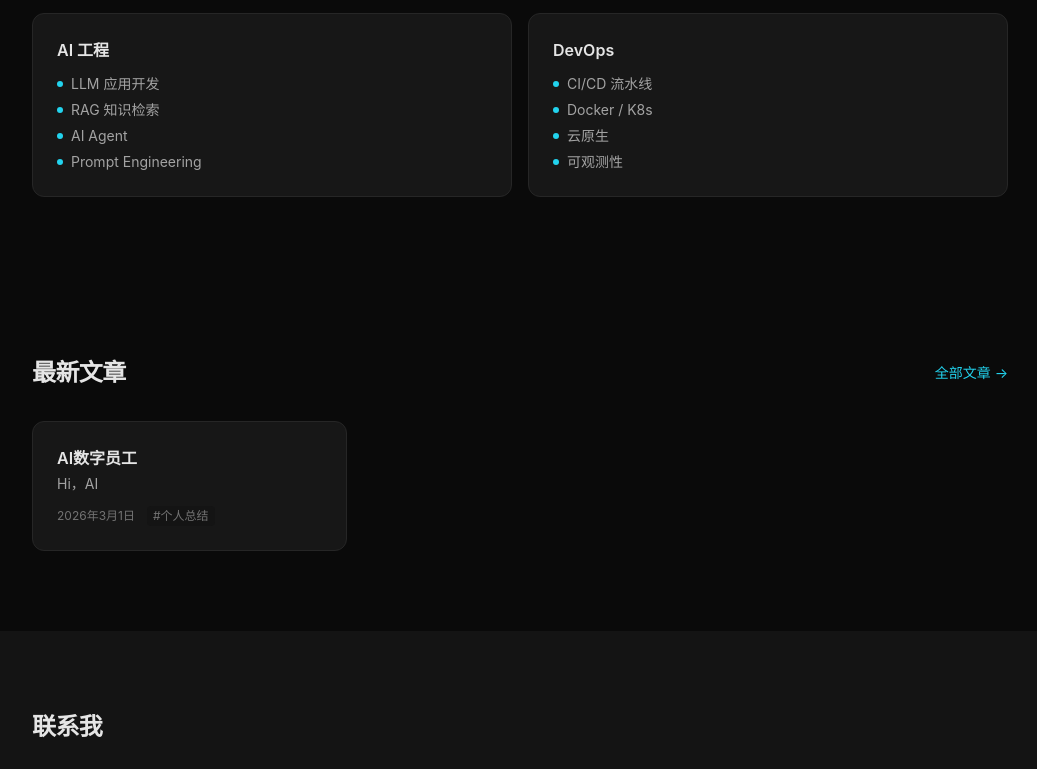
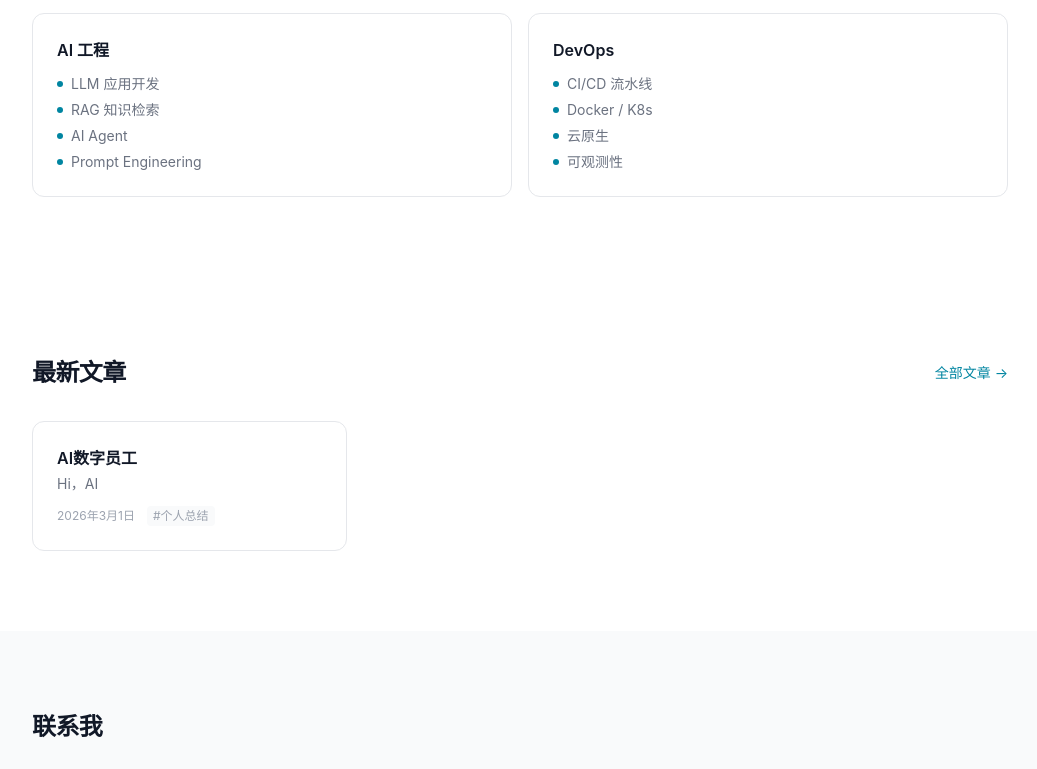
Before and after one commit to GuanXcode/GuanXcode.github.io, an Astro site: page / in a window 1280 px wide. Shown: the part 1246-2015 px from the top of the page, without its empty margins (120-1157 px from the left). Built offline with nearby package versions, Linux system fonts and the light colour scheme; Astro itself is replaced by a stand-in of ours.

Commit message:
style change

```diff
--- a/src/components/Contact.astro
+++ b/src/components/Contact.astro
@@ -6,14 +6,14 @@
     <h2 class="text-2xl font-bold tracking-tight mb-8">联系我</h2>
     <div class="flex flex-col sm:flex-row gap-4">
       <a href="mailto:guanx214@gmail.com"
-         class="inline-flex items-center gap-3 px-5 py-3 rounded-xl border border-[var(--color-border)] bg-[var(--color-card)] hover:border-[var(--color-text-muted)] transition-all group">
+         class="inline-flex items-center gap-3 px-5 py-3 rounded-xl border border-[var(--color-border)] bg-[var(--color-card)] hover:shadow-md transition-all group">
         <svg class="w-5 h-5 text-[var(--color-text-muted)] group-hover:text-[var(--color-brand)] transition-colors" fill="none" viewBox="0 0 24 24" stroke="currentColor" stroke-width="2">
           <path d="M3 8l7.89 5.26a2 2 0 002.22 0L21 8M5 19h14a2 2 0 002-2V7a2 2 0 00-2-2H5a2 2 0 00-2 2v10a2 2 0 002 2z"/>
         </svg>
         <span class="text-sm text-[var(--color-text-secondary)]">guanx214@gmail.com</span>
       </a>
       <a href="https://github.com/GuanXcode" target="_blank" rel="noopener noreferrer"
-         class="inline-flex items-center gap-3 px-5 py-3 rounded-xl border border-[var(--color-border)] bg-[var(--color-card)] hover:border-[var(--color-text-muted)] transition-all group">
+         class="inline-flex items-center gap-3 px-5 py-3 rounded-xl border border-[var(--color-border)] bg-[var(--color-card)] hover:shadow-md transition-all group">
         <svg class="w-5 h-5 text-[var(--color-text-muted)] group-hover:text-[var(--color-brand)] transition-colors" fill="currentColor" viewBox="0 0 24 24">
           <path d="M12 0C5.37 0 0 5.37 0 12c0 5.31 3.435 9.795 8.205 11.385.6.105.825-.255.825-.57 0-.285-.015-1.23-.015-2.235-3.015.555-3.795-.735-4.035-1.41-.135-.345-.72-1.41-1.23-1.695-.42-.225-1.02-.78-.015-.795.945-.015 1.62.87 1.845 1.23 1.08 1.815 2.805 1.305 3.495.99.105-.78.42-1.305.765-1.605-2.67-.3-5.46-1.335-5.46-5.925 0-1.305.465-2.385 1.23-3.225-.12-.3-.54-1.53.12-3.18 0 0 1.005-.315 3.3 1.23.96-.27 1.98-.405 3-.405s2.04.135 3 .405c2.295-1.56 3.3-1.23 3.3-1.23.66 1.65.24 2.88.12 3.18.765.84 1.23 1.905 1.23 3.225 0 4.605-2.805 5.625-5.475 5.925.435.375.81 1.095.81 2.22 0 1.605-.015 2.895-.015 3.3 0 .315.225.69.825.57A12.02 12.02 0 0024 12c0-6.63-5.37-12-12-12z"/>
         </svg>
--- a/src/components/PostCard.astro
+++ b/src/components/PostCard.astro
@@ -12,7 +12,7 @@ const { title, excerpt, date, tags = [], slug } = Astro.props;
 const dateStr = date.toLocaleDateString('zh-CN', { year: 'numeric', month: 'long', day: 'numeric' });
 ---
 
-<a href={`/blog/${slug}/`} class="block group p-6 rounded-xl border border-[var(--color-border)] bg-[var(--color-card)] hover:border-[var(--color-text-muted)] transition-all">
+<a href={`/blog/${slug}/`} class="block group p-6 rounded-xl border border-[var(--color-border)] bg-[var(--color-card)] hover:shadow-md transition-all">
   <h3 class="font-semibold text-base mb-1 group-hover:text-[var(--color-brand)] transition-colors">{title}</h3>
   {excerpt && (
     <p class="text-sm text-[var(--color-text-secondary)] mb-3 line-clamp-2">{excerpt}</p>
--- a/src/components/ProjectCard.astro
+++ b/src/components/ProjectCard.astro
@@ -10,7 +10,7 @@ interface Props {
 const { title, description, tech, url, image } = Astro.props;
 ---
 
-<div class="group p-6 rounded-xl border border-[var(--color-border)] bg-[var(--color-card)] hover:border-[var(--color-text-muted)] transition-all">
+<div class="group p-6 rounded-xl border border-[var(--color-border)] bg-[var(--color-card)] hover:shadow-md transition-all">
   {image && (
     <img src={image} alt={title} class="w-full h-40 object-cover rounded-lg mb-4" loading="lazy" />
   )}
--- a/src/components/Skills.astro
+++ b/src/components/Skills.astro
@@ -7,7 +7,7 @@ interface Props {
 const { title, items } = Astro.props;
 ---
 
-<div class="p-6 rounded-xl border border-[var(--color-border)] bg-[var(--color-card)] hover:border-[var(--color-text-muted)] transition-colors">
+<div class="p-6 rounded-xl border border-[var(--color-border)] bg-[var(--color-card)] hover:shadow-md transition-shadow">
   <h3 class="font-semibold text-base mb-3">{title}</h3>
   <ul class="space-y-1.5">
     {items.map((item) => (
--- a/src/layouts/Base.astro
+++ b/src/layouts/Base.astro
@@ -16,7 +16,7 @@ import '../styles/global.css';
     <meta name="viewport" content="width=device-width, initial-scale=1" />
     <meta name="description" content={description} />
     <meta name="keywords" content="GuanXcode, AI, 架构, 技术博客" />
-    <meta name="theme-color" content="#0a0a0a" />
+    <meta name="theme-color" content="#0085A1" />
     <link rel="icon" type="image/x-icon" href="/favicon.ico" />
     <link rel="apple-touch-icon" href="/img/apple-touch-icon.png" />
     <title>{title}</title>
--- a/src/styles/global.css
+++ b/src/styles/global.css
@@ -1,15 +1,15 @@
 @import "tailwindcss";
 
 @theme {
-  --color-brand: #22d3ee;
-  --color-brand-light: #67e8f9;
-  --color-bg: #0a0a0a;
-  --color-bg-alt: #141414;
-  --color-text: #e5e5e5;
-  --color-text-secondary: #a3a3a3;
-  --color-text-muted: #737373;
-  --color-border: #262626;
-  --color-card: #171717;
+  --color-brand: #0085A1;
+  --color-brand-light: #00a3c4;
+  --color-bg: #FFFFFF;
+  --color-bg-alt: #F9FAFB;
+  --color-text: #111827;
+  --color-text-secondary: #6B7280;
+  --color-text-muted: #9CA3AF;
+  --color-border: #E5E7EB;
+  --color-card: #FFFFFF;
   --font-sans: -apple-system, BlinkMacSystemFont, "Segoe UI", "Noto Sans SC", "Helvetica Neue", sans-serif;
   --font-mono: "JetBrains Mono", "Fira Code", "Consolas", monospace;
 }
@@ -52,8 +52,8 @@ body {
   margin: 1.5em 0;
 }
 .prose pre {
-  background: #1e1e2e;
-  color: #cdd6f4;
+  background: #1e293b;
+  color: #e2e8f0;
   border-radius: 8px;
   padding: 1em;
   overflow-x: auto;
```
